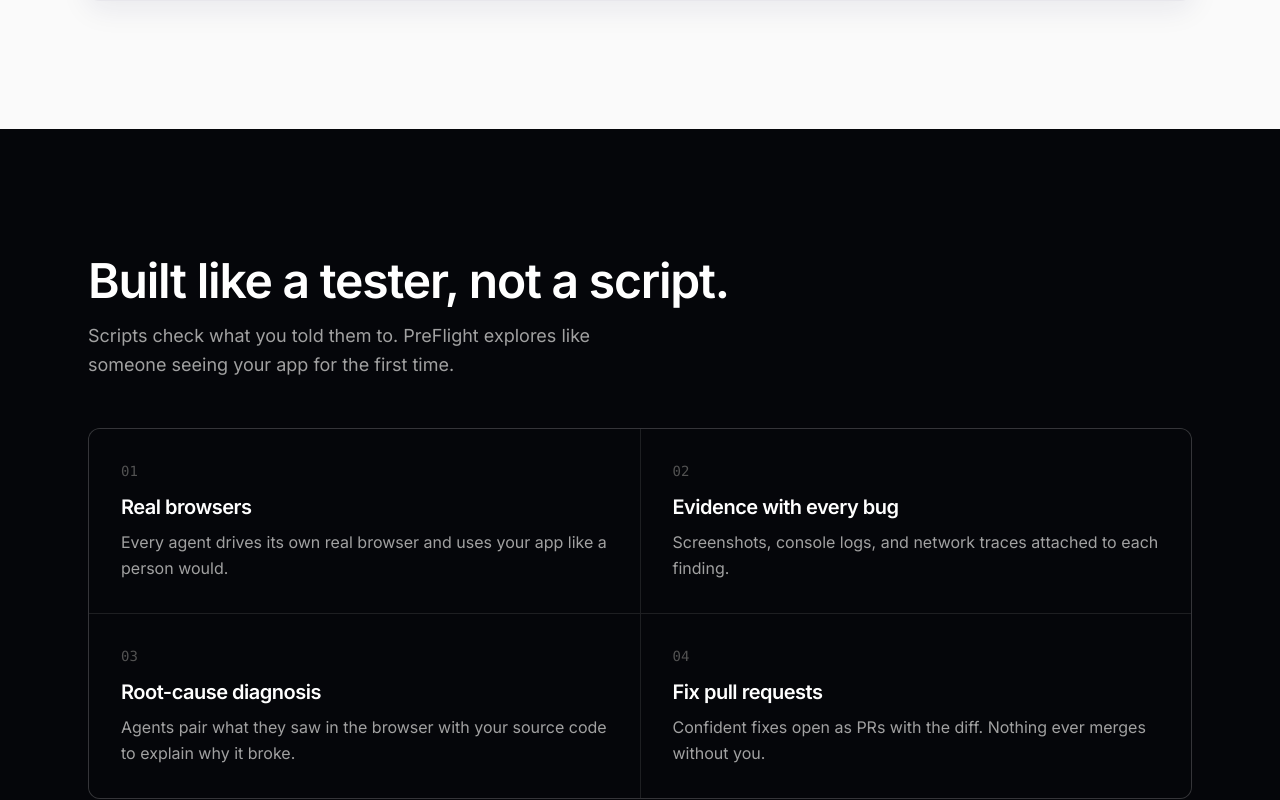
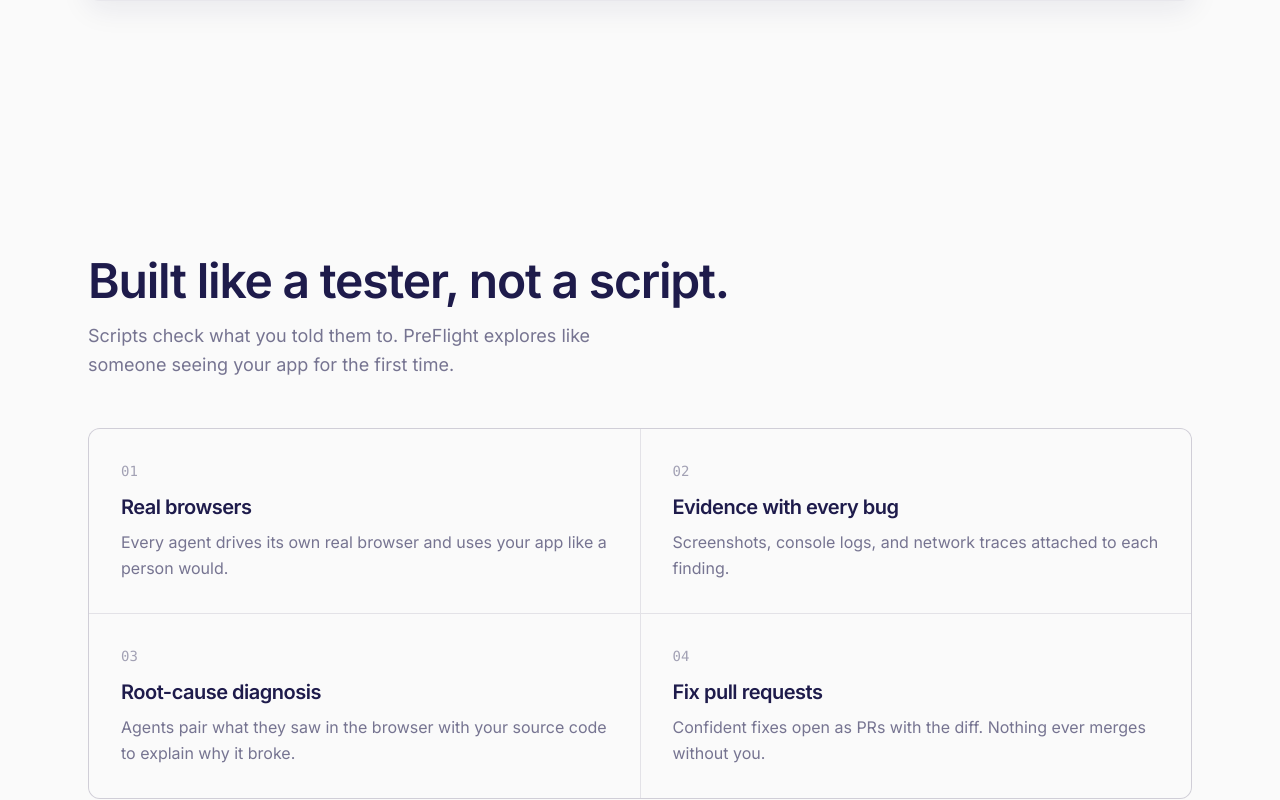
Before and after one commit to James-Software/Preflight, a Next.js app: page / in a window 1280 px wide. Shown: the part 1645-2445 px from the top of the page. Built offline with nearby package versions, Linux system fonts and the light colour scheme; no server answers.

Commit message:
Landing: light-mode palette (dark stays behind dark: variants; hero bubble unchanged)

```diff
--- a/components/Capabilities.tsx
+++ b/components/Capabilities.tsx
@@ -27,24 +27,24 @@ const CAPABILITIES = [
 
 export default function Capabilities() {
   return (
-    <section className="bg-[#05060a] py-24 md:py-32">
+    <section className="bg-[#fafafa] py-24 md:py-32 dark:bg-[#05060a]">
       <div className="mx-auto max-w-6xl px-6">
-        <h2 className="max-w-2xl text-balance text-4xl font-semibold tracking-tight text-white md:text-5xl">
+        <h2 className="max-w-2xl text-balance text-4xl font-semibold tracking-tight text-ink md:text-5xl dark:text-white">
           Built like a tester, not a script.
         </h2>
-        <p className="mt-4 max-w-xl text-base leading-relaxed text-neutral-400 md:text-lg">
+        <p className="mt-4 max-w-xl text-base leading-relaxed text-ink/60 md:text-lg dark:text-neutral-400">
           Scripts check what you told them to. PreFlight explores like someone
           seeing your app for the first time.
         </p>
 
-        <div className="mt-12 grid gap-px overflow-hidden rounded-xl border border-white/10 bg-white/10 md:grid-cols-2">
+        <div className="mt-12 grid gap-px overflow-hidden rounded-xl border border-ink/10 bg-ink/10 md:grid-cols-2 dark:border-white/10 dark:bg-white/10">
           {CAPABILITIES.map((c) => (
-            <div key={c.n} className="bg-[#05060a] p-8">
-              <p className="font-mono text-sm text-neutral-600">{c.n}</p>
-              <h3 className="mt-3 text-xl font-semibold tracking-tight text-white">
+            <div key={c.n} className="bg-[#fafafa] p-8 dark:bg-[#05060a]">
+              <p className="font-mono text-sm text-ink/40 dark:text-neutral-600">{c.n}</p>
+              <h3 className="mt-3 text-xl font-semibold tracking-tight text-ink dark:text-white">
                 {c.title}
               </h3>
-              <p className="mt-2 text-base leading-relaxed text-neutral-400">
+              <p className="mt-2 text-base leading-relaxed text-ink/60 dark:text-neutral-400">
                 {c.body}
               </p>
             </div>
```
